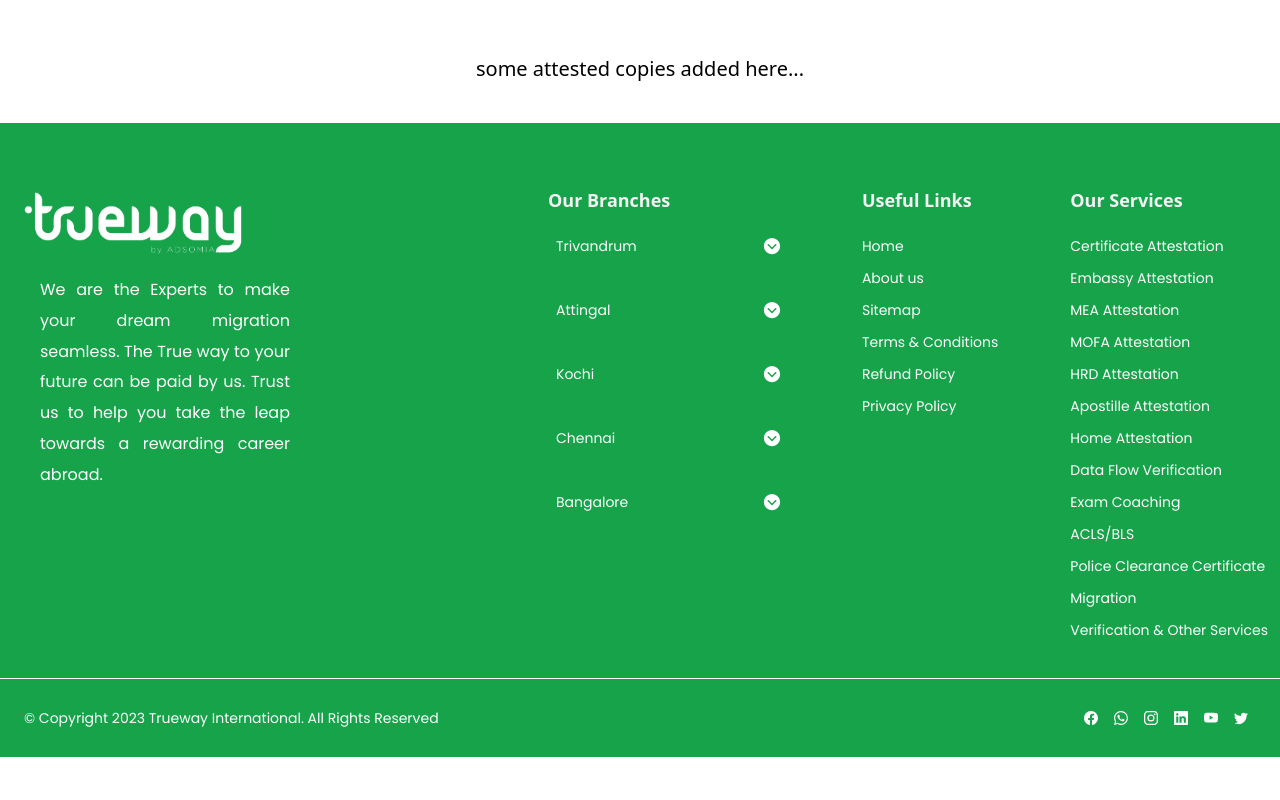
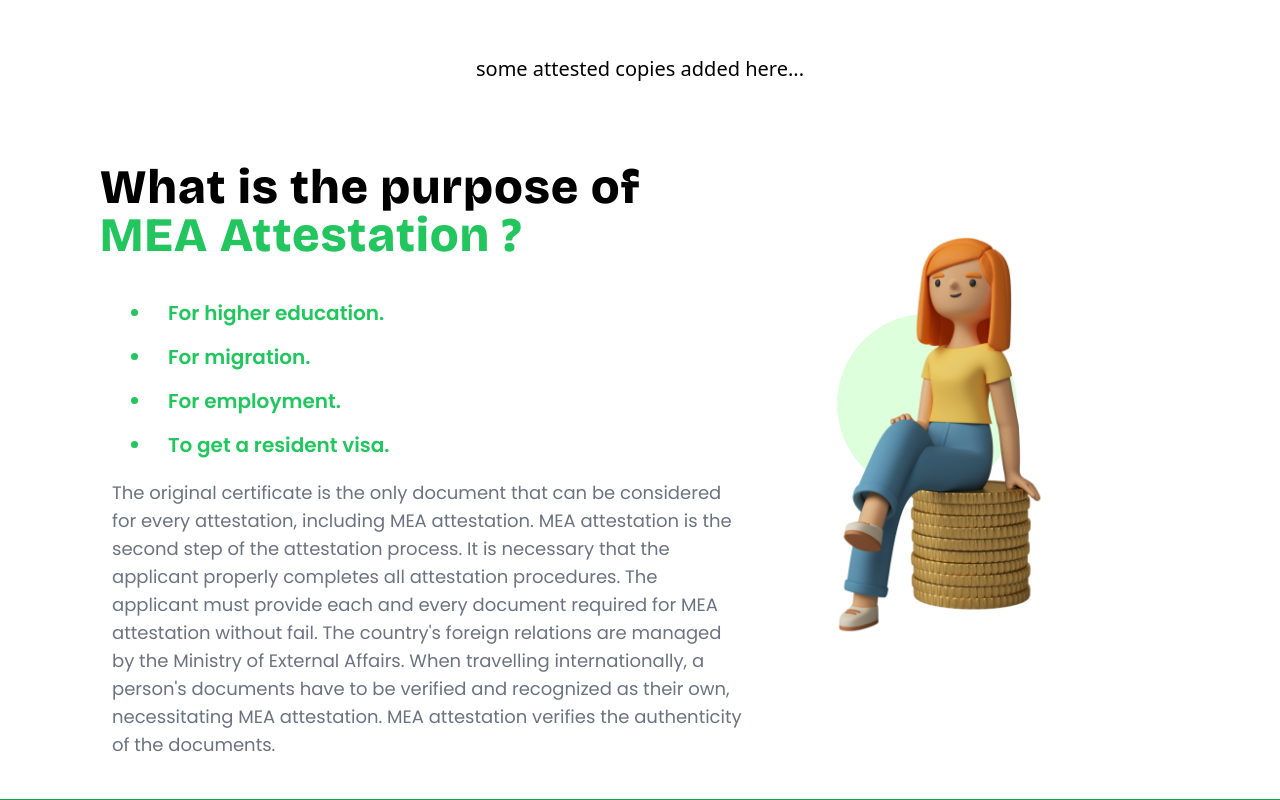
Before and after one commit to Truwayinternational/Trueway-Website, a React (Create React App) app: page /meaAttestation in a window 1280 px wide. Shown: the part 1700-2500 px from the top of the page. Before the commit the page ends 2457 px from the top, so only its background shows below. Built offline with nearby package versions, Linux system fonts and the light colour scheme.

Commit message:
Purpose of mea

```diff
--- a/src/Pages/OtherServices/HRD Attestation/PurposesOfHRD.js
+++ b/src/Pages/OtherServices/HRD Attestation/PurposesOfHRD.js
@@ -8,7 +8,7 @@ function PurposesOfHRD() {
     <>
         <div className='max-w-[1240px] mx-auto place-content-center py-10'>
             <div className='flex mx-4  lg:px-16 px-3'>
-              <h3 className='md:text-5xl text-3xl pb-5  font-HeadingFont font-extrabold text-black  tracking-wide  '>What is the purposes of<br/><p className='text-green-500'>HRD Attestation ?</p></h3>
+              <h3 className='md:text-5xl text-3xl pb-5  font-HeadingFont font-extrabold text-black  tracking-wide  '>What is the purpose of<br/><p className='text-green-500'>HRD Attestation ?</p></h3>
               <img className='md:hidden grid  w-[100px]  mt-[-30px]' src={avatar_2} alt="avatar_2" />
             </div>
             <div className='flex'>
--- a/src/Pages/OtherServices/MEA Attestation/MEAIndex.js
+++ b/src/Pages/OtherServices/MEA Attestation/MEAIndex.js
@@ -2,6 +2,7 @@ import React from 'react'
 import MEAattestaion from './MEAattestaion'
 import WhatIsMEA from './WhatIsMEA'
 import AttestedCopy from './AttestedCopy'
+import PurposesOfMEA from './PurposesOfMEA'
 
 
 
@@ -11,6 +12,7 @@ function MEAIndex() {
         <MEAattestaion />
         <WhatIsMEA />
         <AttestedCopy/>
+        <PurposesOfMEA/>
     </div>
   )
 }
--- /dev/null
+++ b/src/Pages/OtherServices/MEA Attestation/PurposesOfMEA.js
@@ -0,0 +1,37 @@
+import React from 'react'
+import avatar_2 from '../../../Assets/certificate attestation/avatar_2.png'
+
+
+
+function PurposesOfMEA() {
+  return (
+    <>
+        <div className='max-w-[1240px] mx-auto place-content-center py-10'>
+            <div className='flex mx-4  lg:px-16 px-3'>
+              <h3 className='md:text-5xl text-3xl pb-5  font-HeadingFont font-extrabold text-black  tracking-wide  '>What is the purpose of<br/><p className='text-green-500'>MEA Attestation ?</p></h3>
+              <img className='md:hidden grid  w-[100px]  mt-[-30px]' src={avatar_2} alt="avatar_2" />
+            </div>
+            <div className='flex'>
+                <div className='lg:w-2/3 ml-3 lg:md-12 lg:px-20 px-4 '>
+                    <div className='text-md md:text-xl lg:text-lg text-start text-gray-500 font-poppins pr-3 lg:p-0'>
+                        <ol className='list-disc text-green-500 font-semibold text-lg md:text-xl lg:px-10 pl-6 py-3'>
+                            <li className='cursor-pointer py-2'>For higher education. </li>
+                            <li className='cursor-pointer py-2'>For migration.  </li>
+                            <li className='cursor-pointer py-2'>For employment. </li>
+                            <li className='cursor-pointer py-2'>To get a resident visa. </li>
+                        </ol>
+                        <p>
+                        The original certificate is the only document that can be considered for every attestation, including MEA attestation. MEA attestation is the second step of the attestation process. It is necessary that the applicant properly completes all attestation procedures. The applicant must provide each and every document required for MEA attestation without fail. The country's foreign relations are managed by the Ministry of External Affairs. When travelling internationally, a person's documents have to be verified and recognized as their own, necessitating MEA attestation. MEA attestation verifies the authenticity of the documents.
+                        </p>
+                    </div>
+                </div>
+                <div className='hidden md:flex md:w-full lg:w-1/3 h-full  lg:mr-10 xl:mt-[-50px] my-8'>
+                    <img src={avatar_2} alt="avatar_2" />
+                </div>
+            </div>
+        </div>
+    </>
+  )
+}
+
+export default PurposesOfMEA
```
